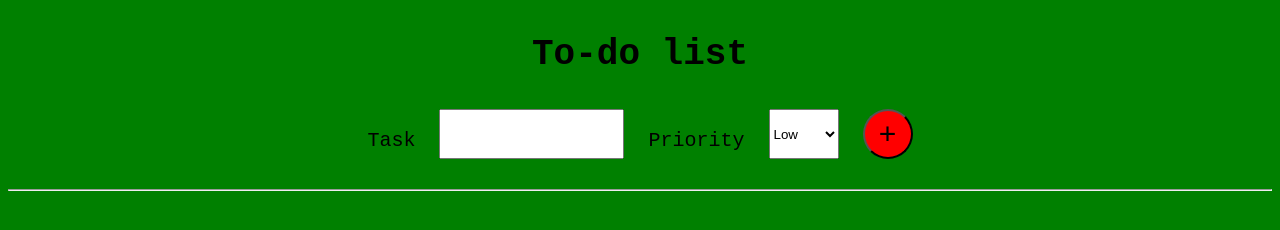
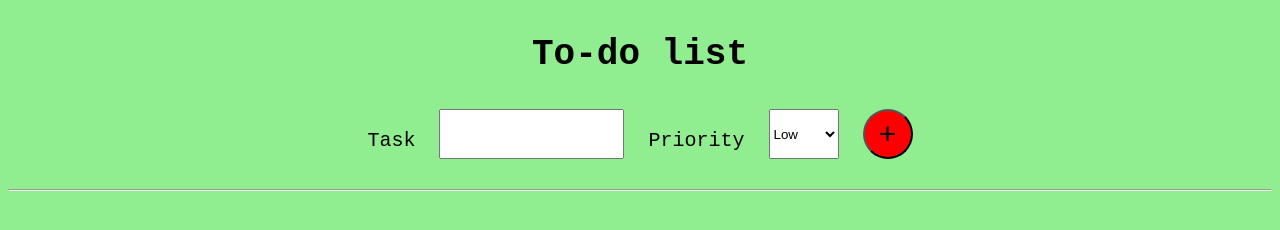
Before and after one commit to singsingmanki/todolist, a plain HTML site: page index.html in a window 1280 px wide. Drawn offline with Linux system fonts and the light colour scheme.

Commit message:
Update css.css

```diff
--- a/css.css
+++ b/css.css
@@ -1,5 +1,5 @@
 body{
-    background-color: green;
+    background-color: lightgreen;
     font-family: 'Courier New', Courier, monospace;
 }
 
```
